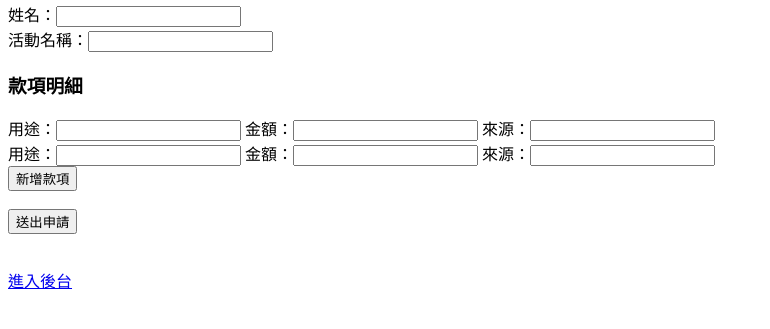
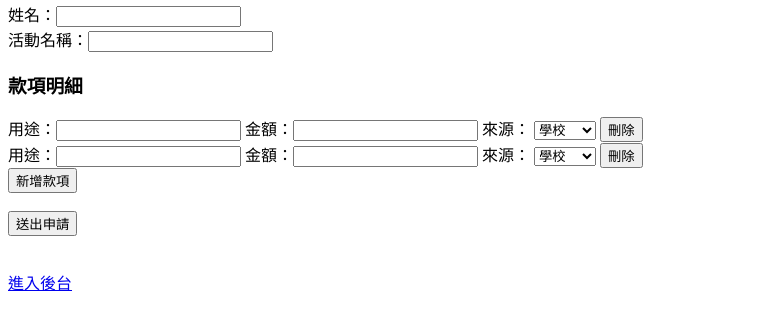
Before and after one commit to xio-yan/fund_manager, a website: page public/index.html in a window 1280 px wide. Both pictures are taken after a click on the button "新增款項". Shown: the part 87-416 px from the top of the page, without its empty margins (0-770 px from the left). Drawn offline with Linux system fonts and the light colour scheme.

Commit message:
index.html

```diff
--- a/public/index.html
+++ b/public/index.html
@@ -15,7 +15,12 @@
       <div class="item">
         用途：<input name="description" required>
         金額：<input type="number" name="amount" required>
-        來源：<input name="source" required>
+        來源：
+        <select name="source" required>
+          <option value="學校">學校</option>
+          <option value="學生會">學生會</option>
+        </select>
+        <button type="button" class="removeItem">刪除</button>
       </div>
     </div>
     <button type="button" id="addItem">新增款項</button><br><br>
@@ -26,15 +31,31 @@
   <a href="/login.html">進入後台</a>
 
   <script>
-    document.getElementById("addItem").addEventListener("click", () => {
+    function addItem() {
       const div = document.createElement("div");
       div.className = "item";
       div.innerHTML = `
         用途：<input name="description" required>
         金額：<input type="number" name="amount" required>
-        來源：<input name="source" required>
+        來源：
+        <select name="source" required>
+          <option value="學校">學校</option>
+          <option value="學生會">學生會</option>
+        </select>
+        <button type="button" class="removeItem">刪除</button>
       `;
       document.getElementById("itemsContainer").appendChild(div);
+
+      div.querySelector(".removeItem").addEventListener("click", () => {
+        div.remove();
+      });
+    }
+
+    document.getElementById("addItem").addEventListener("click", addItem);
+
+    // 刪除初始那筆
+    document.querySelector(".removeItem").addEventListener("click", function() {
+      this.parentElement.remove();
     });
 
     document.getElementById("advanceForm").addEventListener("submit", async e => {
@@ -55,11 +76,20 @@
       if (data.success) {
         document.getElementById("message").innerText = "送出成功！";
         e.target.reset();
-        document.getElementById("itemsContainer").innerHTML = `<h3>款項明細</h3><div class="item">
+        document.getElementById("itemsContainer").innerHTML = `<h3>款項明細</h3>
+        <div class="item">
           用途：<input name="description" required>
           金額：<input type="number" name="amount" required>
-          來源：<input name="source" required>
+          來源：
+          <select name="source" required>
+            <option value="學校">學校</option>
+            <option value="學生會">學生會</option>
+          </select>
+          <button type="button" class="removeItem">刪除</button>
         </div>`;
+        document.querySelector(".removeItem").addEventListener("click", function() {
+          this.parentElement.remove();
+        });
       } else {
         document.getElementById("message").innerText = "送出失敗！";
       }
```
